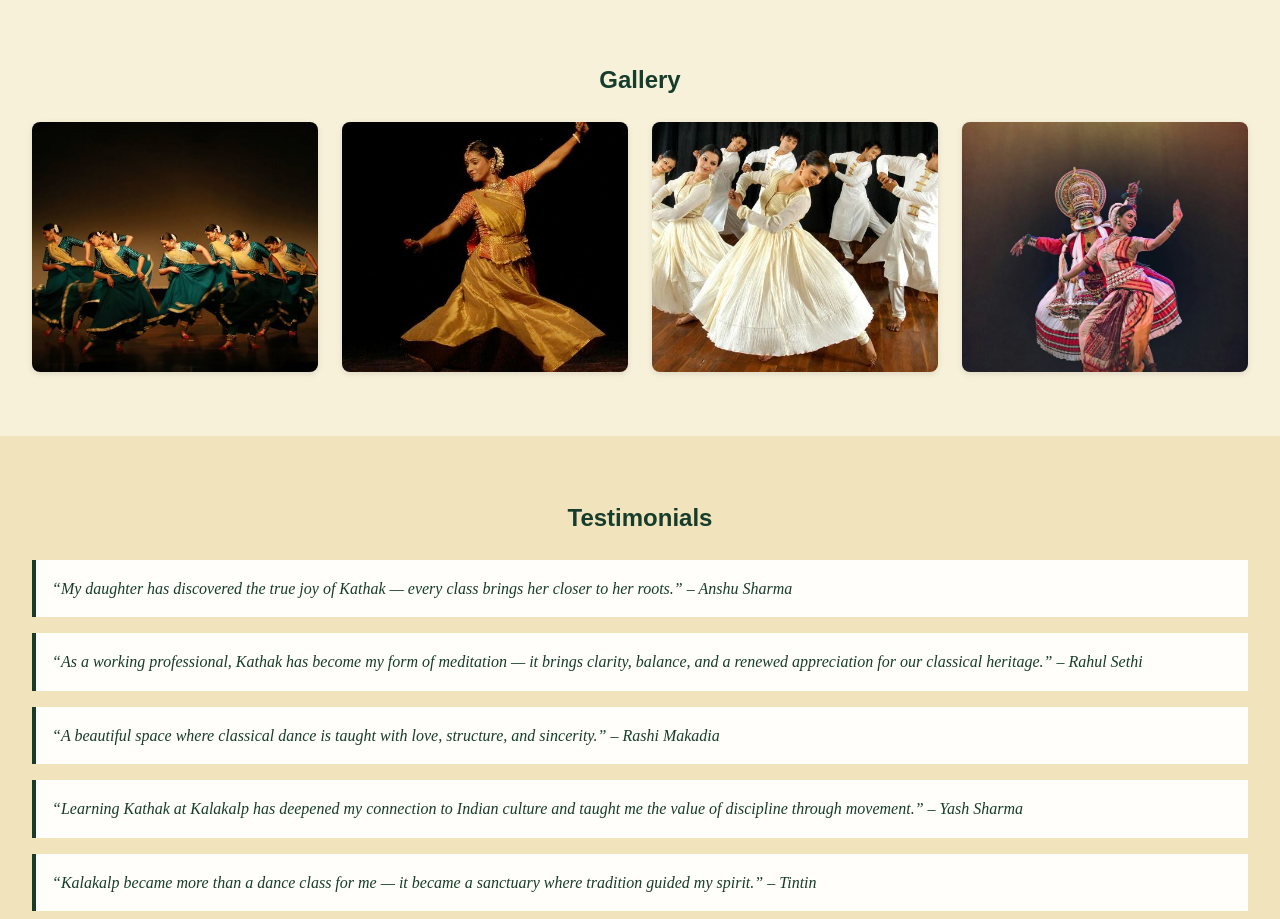
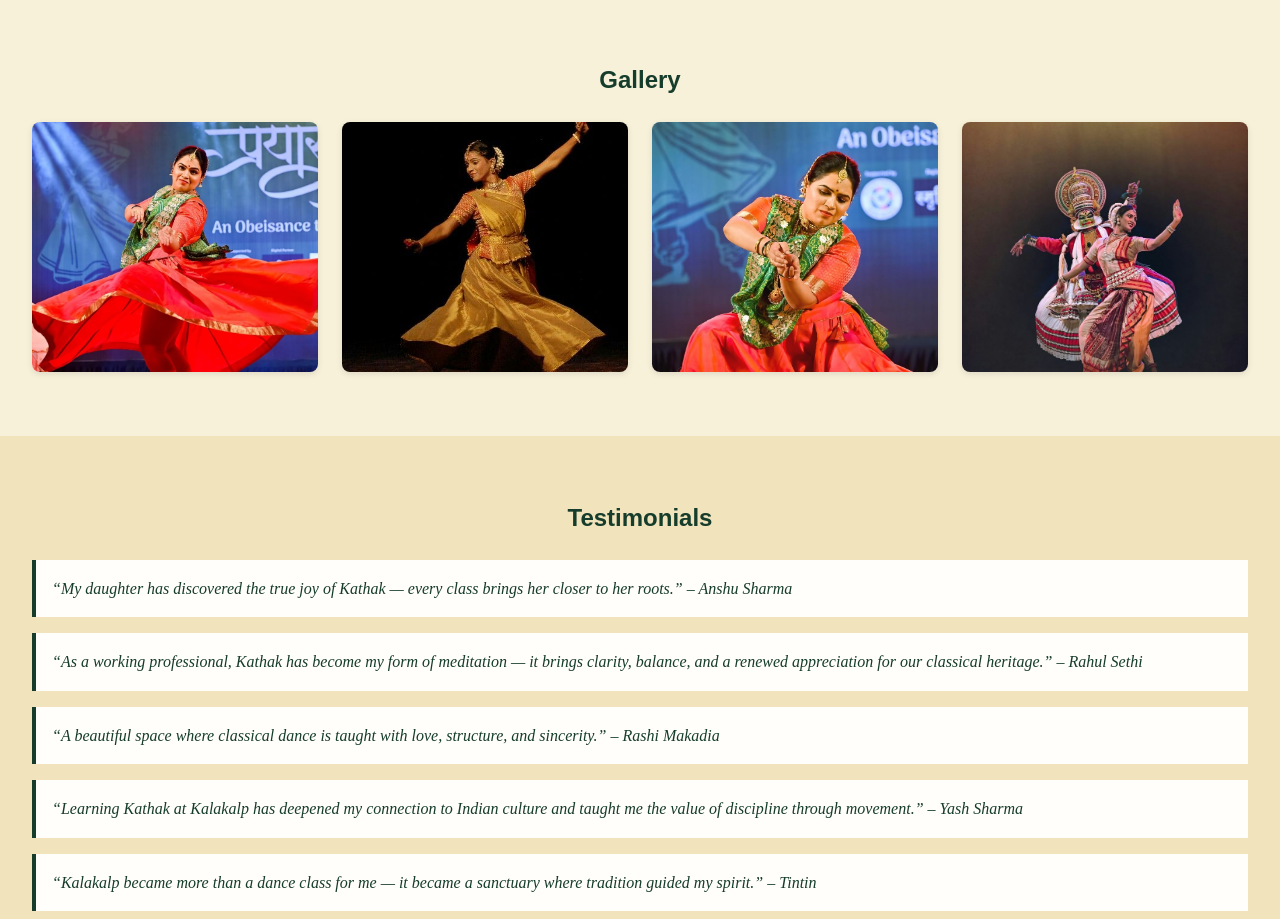
Before and after one commit to Yasharm4x/KALAKALP-STUDIO, a plain HTML site: page index.html in a window 1280 px wide. Shown: the part 3320-4239 px from the top of the page. Drawn offline with Linux system fonts and the light colour scheme; a web font is replaced by a local one.

Commit message:
Update index.html

```diff
--- a/index.html
+++ b/index.html
@@ -148,9 +148,9 @@
     <div class="container">
       <h2>Gallery</h2>
       <div class="gallery-grid">
-        <img src="images/kathak1.jpeg" alt="Kathak performance 1">
+        <img src="images/Kathak5.jpeg" alt="Kathak performance 1">
         <img src="images/kathak2.jpeg" alt="Kathak performance 2">
-        <img src="images/kathak3.jpeg" alt="Kathak performance 3">
+        <img src="images/kathak6.jpeg" alt="Kathak performance 3">
         <img src="images/kathak4.jpeg" alt="Kathak performance 4">
       </div>
     </div>
```
